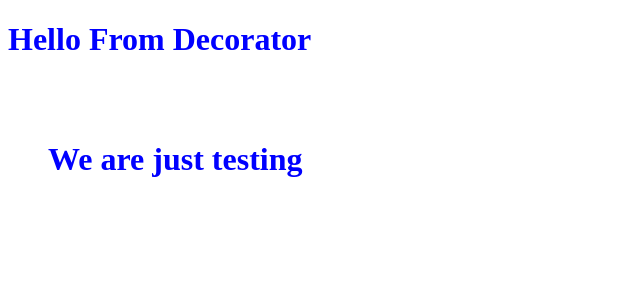
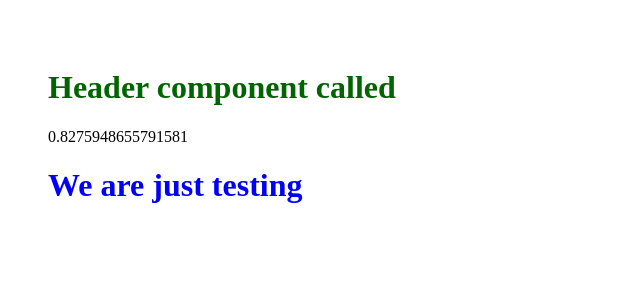
Before and after one commit to davidvera13/react-angular-node, an Angular app in the folder booking-angular/: page / in a window 1280 px wide. Shown: the top 300 px of the page, without its empty margins (0-640 px from the left). Built offline with nearby package versions, Linux system fonts and the light colour scheme.

Commit message:
front(learning): creating header component

```diff
--- a/booking-angular/src/app/app.component.html
+++ b/booking-angular/src/app/app.component.html
@@ -1,4 +1,4 @@
-<h1>{{hello}} </h1>
 <div class="container">
+  <app-header></app-header>
   <h1>{{test}}</h1>
 </div>
--- a/booking-angular/src/app/app.component.ts
+++ b/booking-angular/src/app/app.component.ts
@@ -1,9 +1,5 @@
 import { Component } from '@angular/core';
-import {AppDecorator} from './decorators';
 
-@AppDecorator({
-  message: 'Hello World!'
-})
 @Component({
   selector: 'app-root',
   templateUrl: './app.component.html',
@@ -11,6 +7,6 @@ import {AppDecorator} from './decorators';
 })
 export class AppComponent {
   title = 'booking-angular';
-  test: string = 'We are just testing';
+  test = 'We are just testing';
 
 }
--- a/booking-angular/src/app/app.module.ts
+++ b/booking-angular/src/app/app.module.ts
@@ -3,10 +3,12 @@ import { BrowserModule } from '@angular/platform-browser';
 
 import { AppRoutingModule } from './app-routing.module';
 import { AppComponent } from './app.component';
+import { HeaderComponent } from './components/header/header.component';
 
 @NgModule({
   declarations: [
-    AppComponent
+    AppComponent,
+    HeaderComponent
   ],
   imports: [
     BrowserModule,
--- /dev/null
+++ b/booking-angular/src/app/components/header/header.component.html
@@ -0,0 +1,2 @@
+<h1>{{ welcomeHeder }}</h1>
+<p> {{ randNumber }}</p>
--- /dev/null
+++ b/booking-angular/src/app/components/header/header.component.scss
@@ -0,0 +1,3 @@
+h1 {
+  color: darkgreen;
+}
--- /dev/null
+++ b/booking-angular/src/app/components/header/header.component.ts
@@ -0,0 +1,17 @@
+import { Component, OnInit } from '@angular/core';
+
+@Component({
+  selector: 'app-header',
+  templateUrl: './header.component.html',
+  styleUrls: ['./header.component.scss']
+})
+export class HeaderComponent implements OnInit {
+  welcomeHeder = 'Header component called';
+  randNumber = Math.random();
+
+  constructor() { }
+
+  ngOnInit(): void {
+  }
+
+}
--- a/booking-angular/src/app/decorators/index.ts
+++ /dev/null
@@ -1,11 +0,0 @@
-// tslint:disable-next-line:typedef
-export function AppDecorator(config: any) {
-  console.log(config.message);
-
-  // tslint:disable-next-line:only-arrow-functions
-  return function(target: any) {
-    console.log('Decorated class - ', target);
-
-    target.prototype.hello = 'Hello From Decorator';
-  };
-}
```
Also changed, not shown: 1 other file (tests, documents, lock files or other folders).
